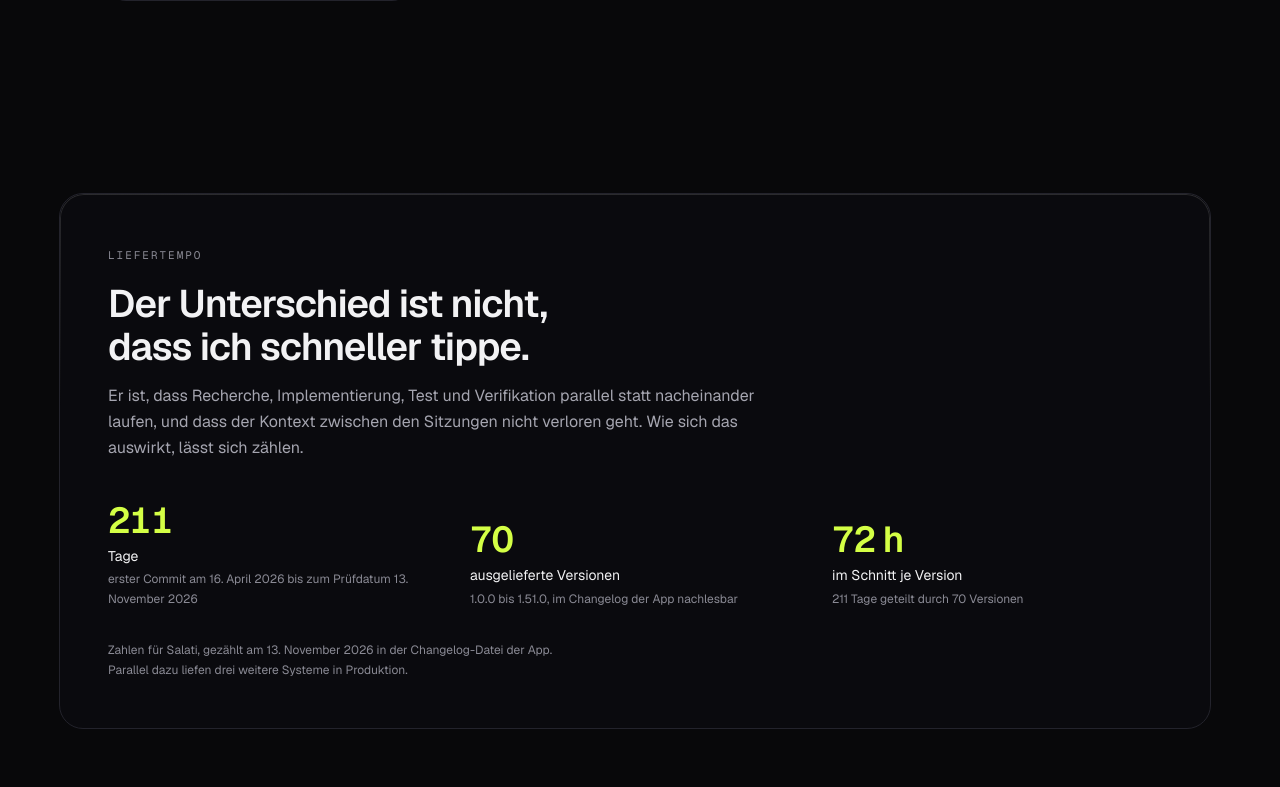
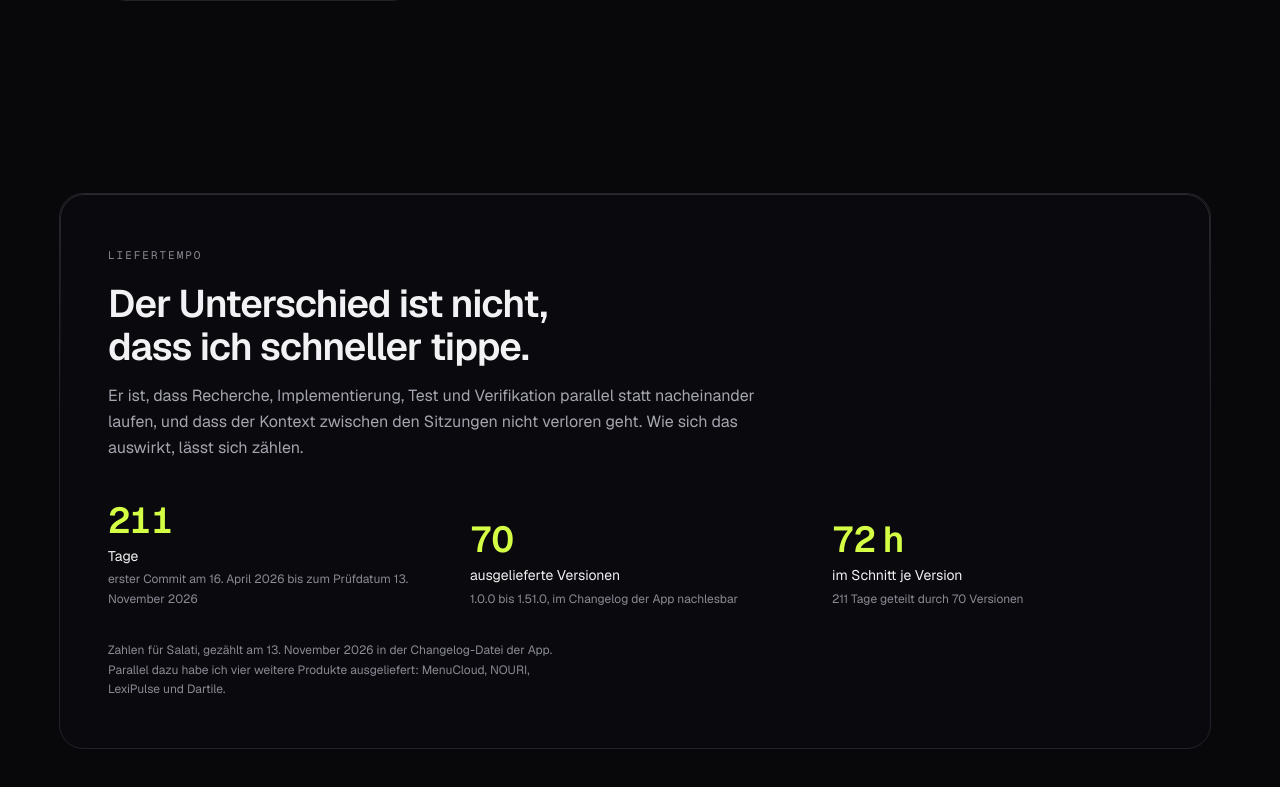
Before and after one commit to DomenicMoran/portfolio, a Next.js app: page / in a window 1280 px wide. Shown: the part 9762-10549 px from the top of the page. Built offline with nearby package versions, Linux system fonts and the light colour scheme.

Commit message:
fix: Werdegang-Notiz nennt vier weitere ausgelieferte Produkte neben Salati
Co-authored-by: Cursor <cursoragent@cursor.com>

```diff
--- a/src/content/de.ts
+++ b/src/content/de.ts
@@ -245,7 +245,7 @@ export const de: Content = {
           note: `${salatiTage} Tage geteilt durch ${SALATI_VERSIONEN} Versionen`,
         },
       ],
-      note: `Zahlen für Salati, gezählt am ${datumLang(verified.date)} in der Changelog-Datei der App. Parallel dazu liefen drei weitere Systeme in Produktion.`,
+      note: `Zahlen für Salati, gezählt am ${datumLang(verified.date)} in der Changelog-Datei der App. Parallel dazu habe ich vier weitere Produkte ausgeliefert: MenuCloud, NOURI, LexiPulse und Dartile.`,
     },
   },
 
--- a/src/content/en.ts
+++ b/src/content/en.ts
@@ -2128,7 +2128,7 @@ export const en: Content = {
           note: `${salatiDays} days divided by ${SALATI_VERSIONS} versions`,
         },
       ],
-      note: `Figures for Salati, counted on ${dateLong(verified.date)} in the app’s changelog file. Three further systems were in production alongside it.`,
+      note: `Figures for Salati, counted on ${dateLong(verified.date)} in the app’s changelog file. Alongside it I shipped four further products: MenuCloud, NOURI, LexiPulse and Dartile.`,
     },
   },
 
```
